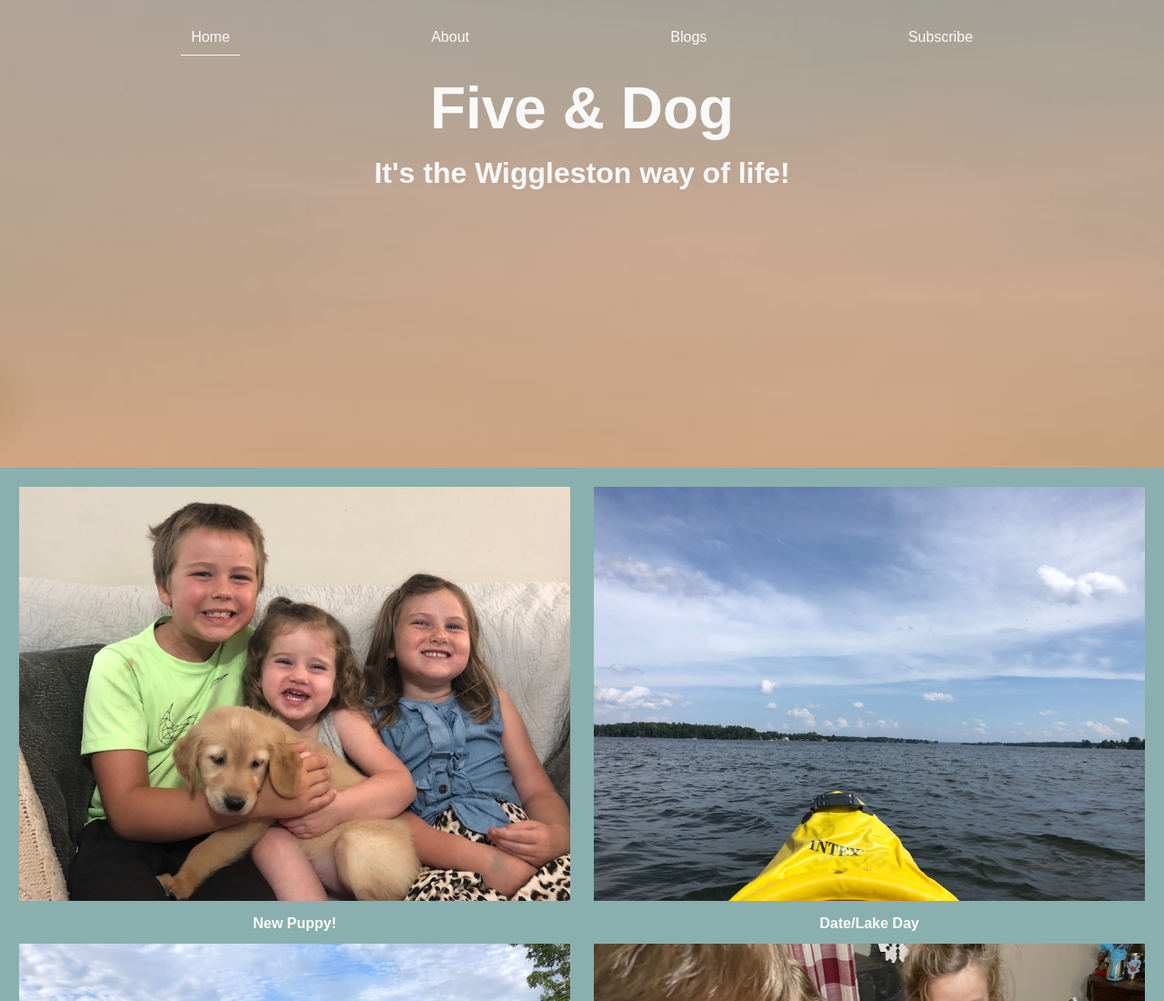
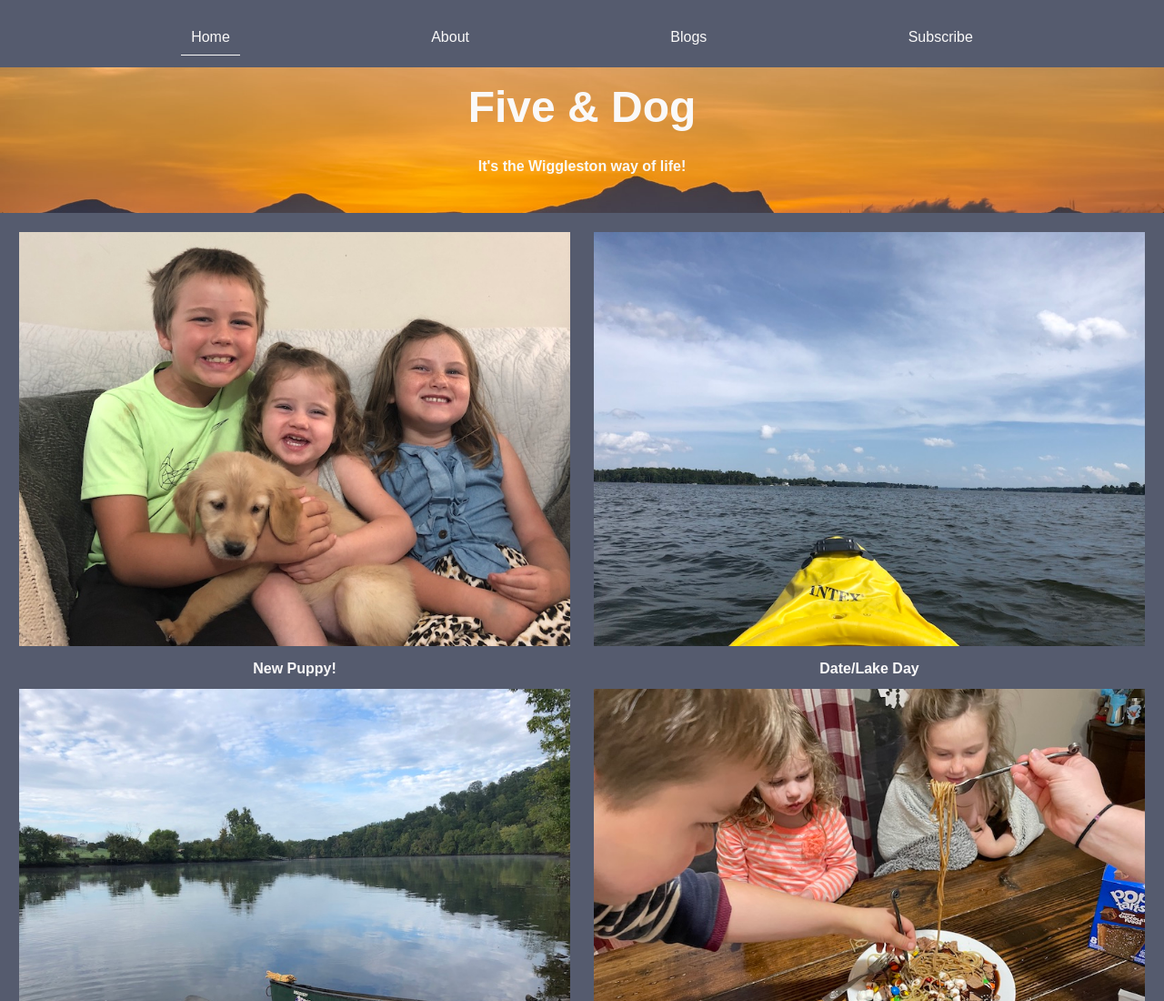
Before and after one commit to BruceRW3/project_blog, a plain HTML site: page index.html in a window 1280 px wide. Shown: the top 1100 px of the page at 91% size. Drawn offline with Linux system fonts and the light colour scheme.

Commit message:
Add files via upload

```diff
--- a/css/style.css
+++ b/css/style.css
@@ -8,8 +8,8 @@
 
 body {
   font-family: Arial, Helvetica, sans-serif;
-  background: url(../img/malinda-madugalle-u458kcpgj7s-unsplash.jpg) no-repeat
-    center/cover;
+  /* background: url(../img/malinda-madugalle-u458kcpgj7s-unsplash.jpg) no-repeat
+    center/cover; */
 }
 
 h1,
@@ -17,6 +17,7 @@ h2,
 h3 {
   text-align: center;
   font-size: 3rem;
+  color: var(--primary-color);
 }
 
 p {
@@ -50,25 +51,31 @@ img {
     "main"
     "footer";
   justify-content: center;
+  /* background: url(../img/malinda-madugalle-u458kcpgj7s-unsplash.jpg) no-repeat
+    center/cover; */
 }
 
 /* Header */
 .main-header {
-  height: 50vh;
+  height: 20vh;
   grid-area: header;
   grid-column: 1/5;
   grid-row: 2;
-  margin: 2rem auto;
+  margin: auto;
   color: var(--primary-color);
+  background: url(../img/malinda-madugalle-u458kcpgj7s-unsplash.jpg) no-repeat
+    center/cover;
+  width: 100%;
 }
 
 .main-header h1 {
-  font-size: 4rem;
+  font-size: 3rem;
+  margin-top: 1rem;
 }
 
 .main-header h2 {
-  font-size: 2rem;
-  margin-top: 1rem;
+  font-size: 1rem;
+  margin-top: 1.8rem;
   text-align: center;
 }
 
@@ -76,6 +83,8 @@ img {
 .main-nav {
   grid-area: nav;
   grid-column: 1/5;
+  background: var(--dark-color);
+  padding-bottom: 1.5rem;
 }
 
 .main-nav ul {
@@ -96,7 +105,7 @@ img {
 
 /* Blog Links */
 .blog-info {
-  background: var(--secondary-color);
+  background: var(--dark-color);
   display: grid;
   grid-column: 1/5;
   grid-template-columns: 1fr 1fr;
```
